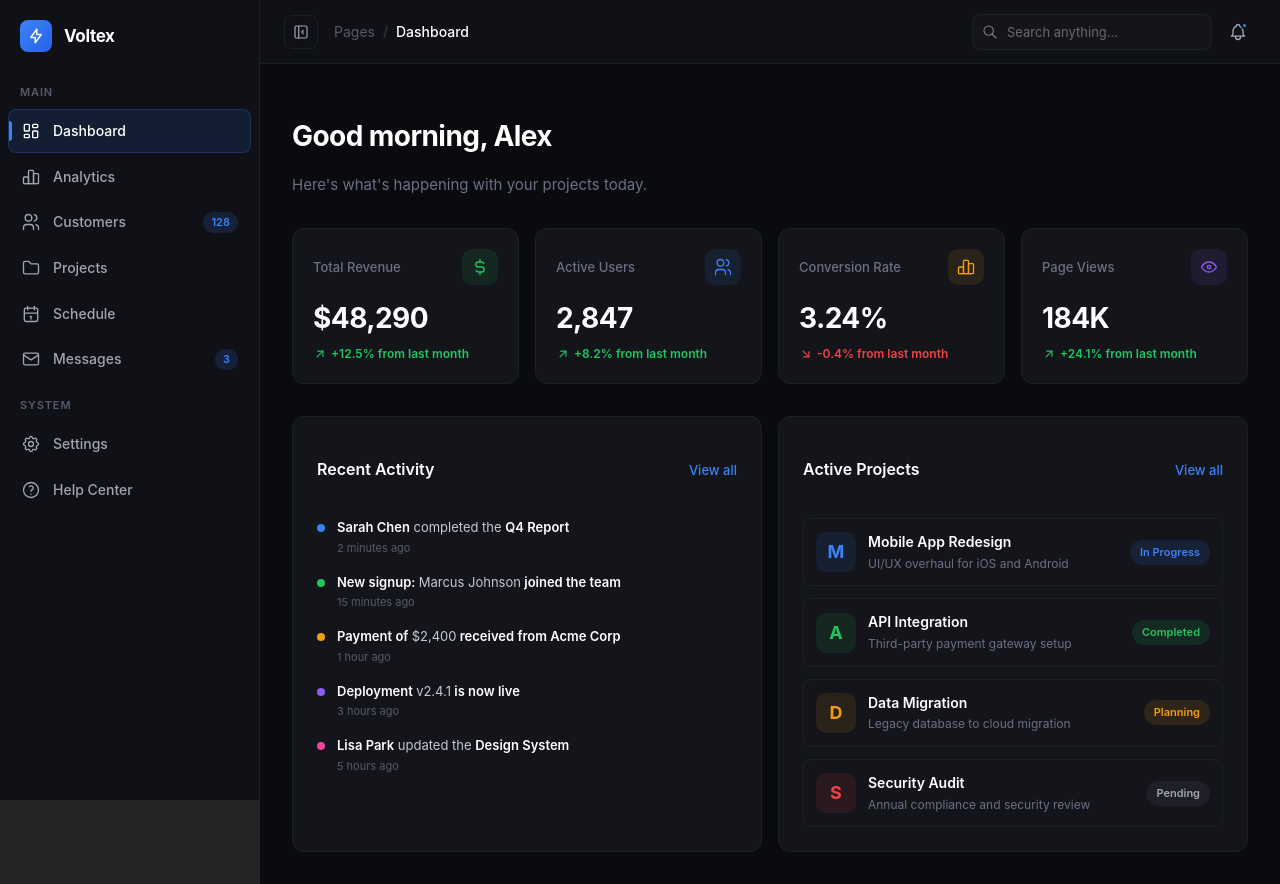
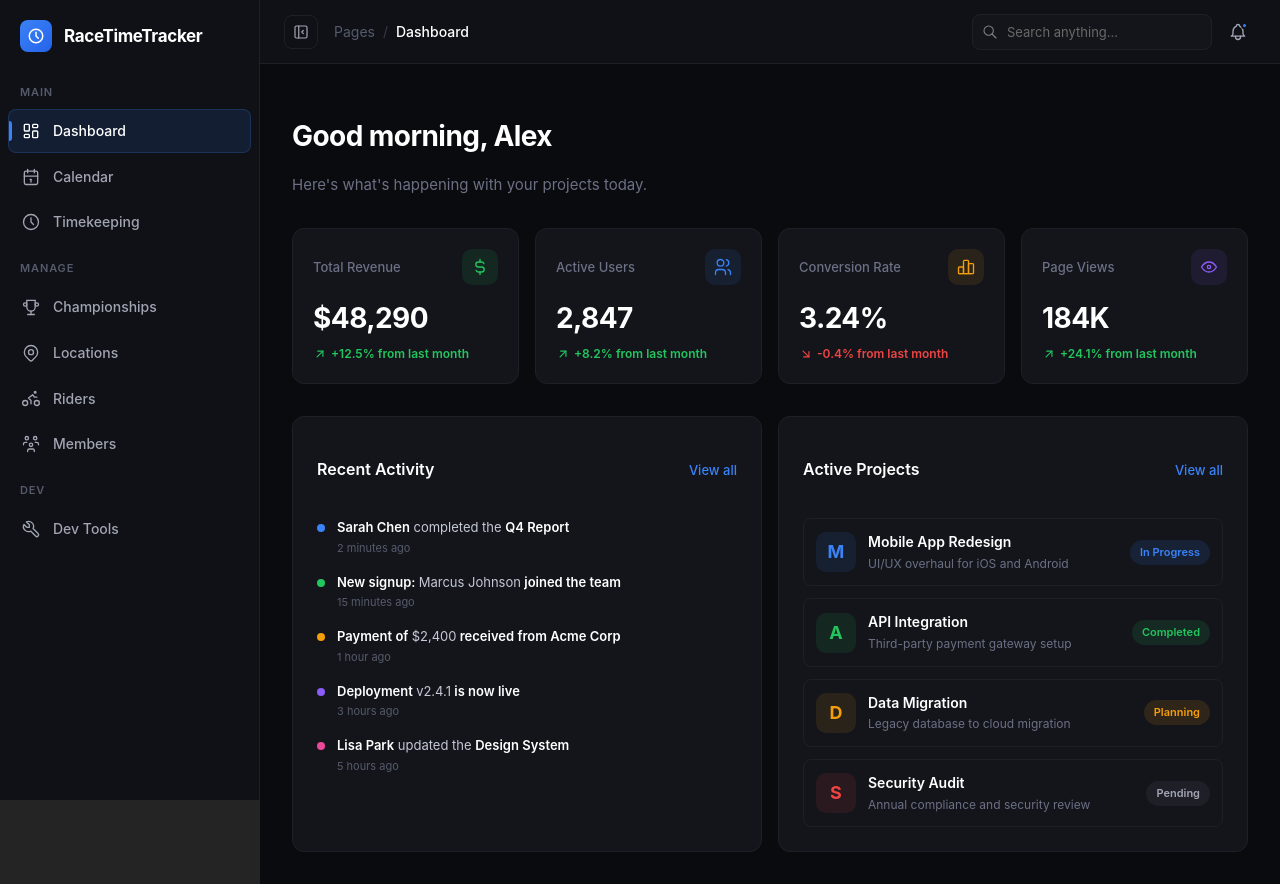
Before and after one commit to tikoflano/racetimetracker, a React (Vite) app in the folder client2/: page / in a window 1280 px wide. Built offline with nearby package versions, Linux system fonts and the light colour scheme; no server answers; what spacetimedb would draw is missing.

Commit message:
Add real sections to sidebar

```diff
--- a/client2/src/components/app-sidebar/AppSidebar.module.css
+++ b/client2/src/components/app-sidebar/AppSidebar.module.css
@@ -149,22 +149,6 @@
   pointer-events: none;
 }
 
-.badge {
-  margin-left: auto;
-  background: rgba(59, 130, 246, 0.15);
-  color: #3b82f6;
-  font-size: 11px;
-  font-weight: 600;
-  padding: 2px 8px;
-  border-radius: 10px;
-  opacity: 1;
-  transition: opacity 200ms ease;
-}
-
-.badgeHidden {
-  opacity: 0;
-}
-
 .navContent {
   flex: 1;
   min-height: 0;
--- a/client2/src/components/app-sidebar/AppSidebar.tsx
+++ b/client2/src/components/app-sidebar/AppSidebar.tsx
@@ -1,21 +1,21 @@
 import {
   IconLayoutDashboard,
-  IconChartBar,
-  IconUsers,
-  IconFolder,
   IconCalendar,
-  IconMail,
-  IconSettings,
-  IconHelp,
-  IconBolt,
+  IconClock,
+  IconTrophy,
+  IconMapPin,
+  IconBike,
+  IconUsersGroup,
+  IconTool,
 } from "@tabler/icons-react";
 import { Tooltip } from "@mantine/core";
 import classes from "./AppSidebar.module.css";
+import { IS_DEV } from "@/env";
 
 interface NavItem {
   icon: React.ElementType;
   label: string;
-  badge?: string;
+  path: string;
 }
 
 interface NavSection {
@@ -27,21 +27,28 @@ const navigation: NavSection[] = [
   {
     title: "Main",
     items: [
-      { icon: IconLayoutDashboard, label: "Dashboard" },
-      { icon: IconChartBar, label: "Analytics" },
-      { icon: IconUsers, label: "Customers", badge: "128" },
-      { icon: IconFolder, label: "Projects" },
-      { icon: IconCalendar, label: "Schedule" },
-      { icon: IconMail, label: "Messages", badge: "3" },
+      { icon: IconLayoutDashboard, label: "Dashboard", path: "/" },
+      { icon: IconCalendar, label: "Calendar", path: "/calendar" },
+      { icon: IconClock, label: "Timekeeping", path: "/timekeep" },
     ],
   },
   {
-    title: "System",
+    title: "Manage",
     items: [
-      { icon: IconSettings, label: "Settings" },
-      { icon: IconHelp, label: "Help Center" },
+      { icon: IconTrophy, label: "Championships", path: "/championships" },
+      { icon: IconMapPin, label: "Locations", path: "/locations" },
+      { icon: IconBike, label: "Riders", path: "/riders" },
+      { icon: IconUsersGroup, label: "Members", path: "/members" },
     ],
   },
+  ...(IS_DEV
+    ? [
+        {
+          title: "Dev",
+          items: [{ icon: IconTool, label: "Dev Tools", path: "/dev" }],
+        } as NavSection,
+      ]
+    : []),
 ];
 
 interface AppSidebarProps {
@@ -62,12 +69,12 @@ export function AppSidebar({
       {/* Logo */}
       <div className={classes.logo}>
         <div className={classes.logoIcon}>
-          <IconBolt size={18} stroke={2} />
+          <IconClock size={18} stroke={2} />
         </div>
         <span
           className={`${classes.logoText} ${collapsed ? classes.logoTextHidden : ""}`}
         >
-          Voltex
+          RaceTimeTracker
         </span>
       </div>
 
@@ -97,13 +104,6 @@ export function AppSidebar({
                     >
                       {item.label}
                     </span>
-                    {item.badge && (
-                      <span
-                        className={`${classes.badge} ${collapsed ? classes.badgeHidden : ""}`}
-                      >
-                        {item.badge}
-                      </span>
-                    )}
                   </li>
                 );
 
```
